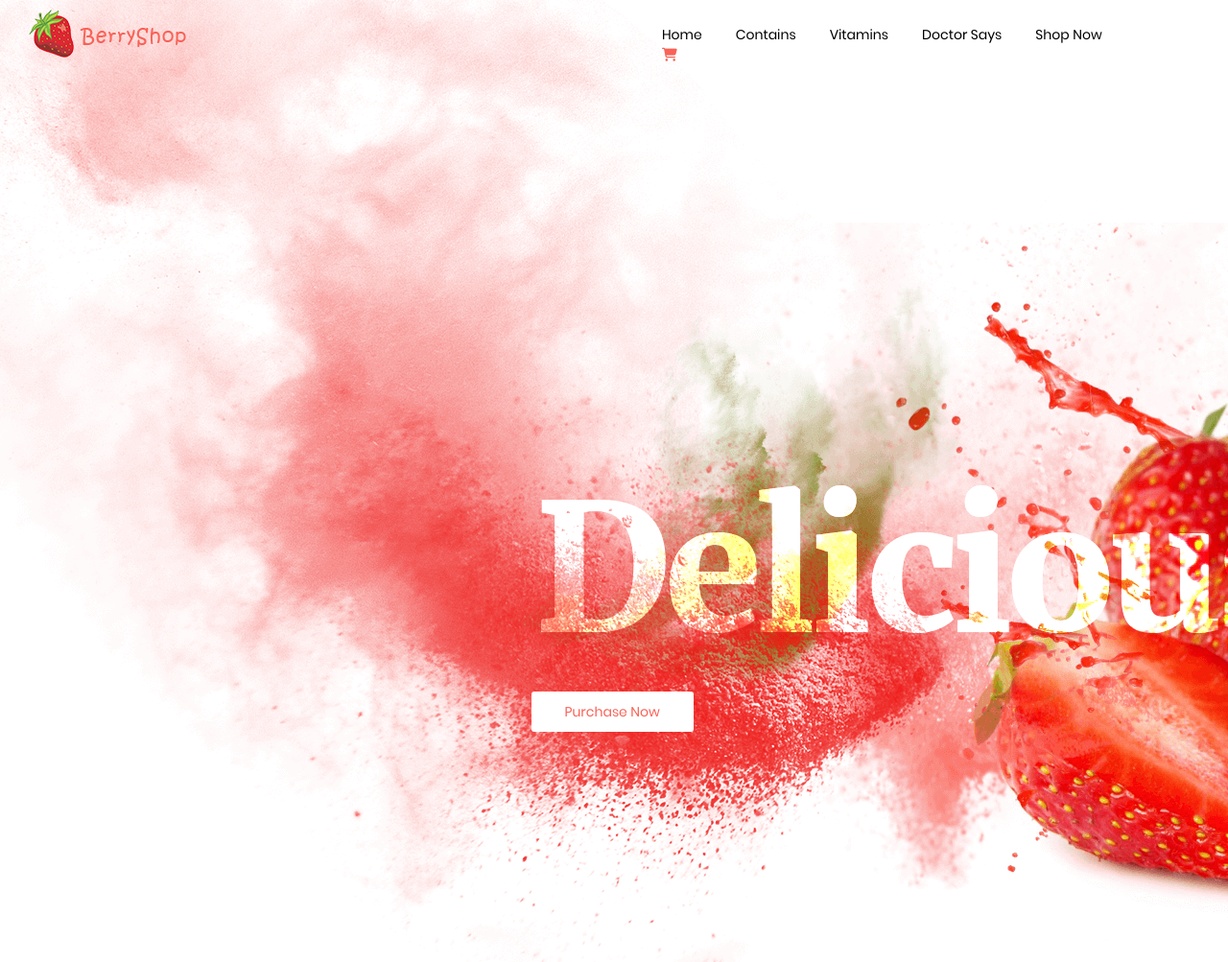
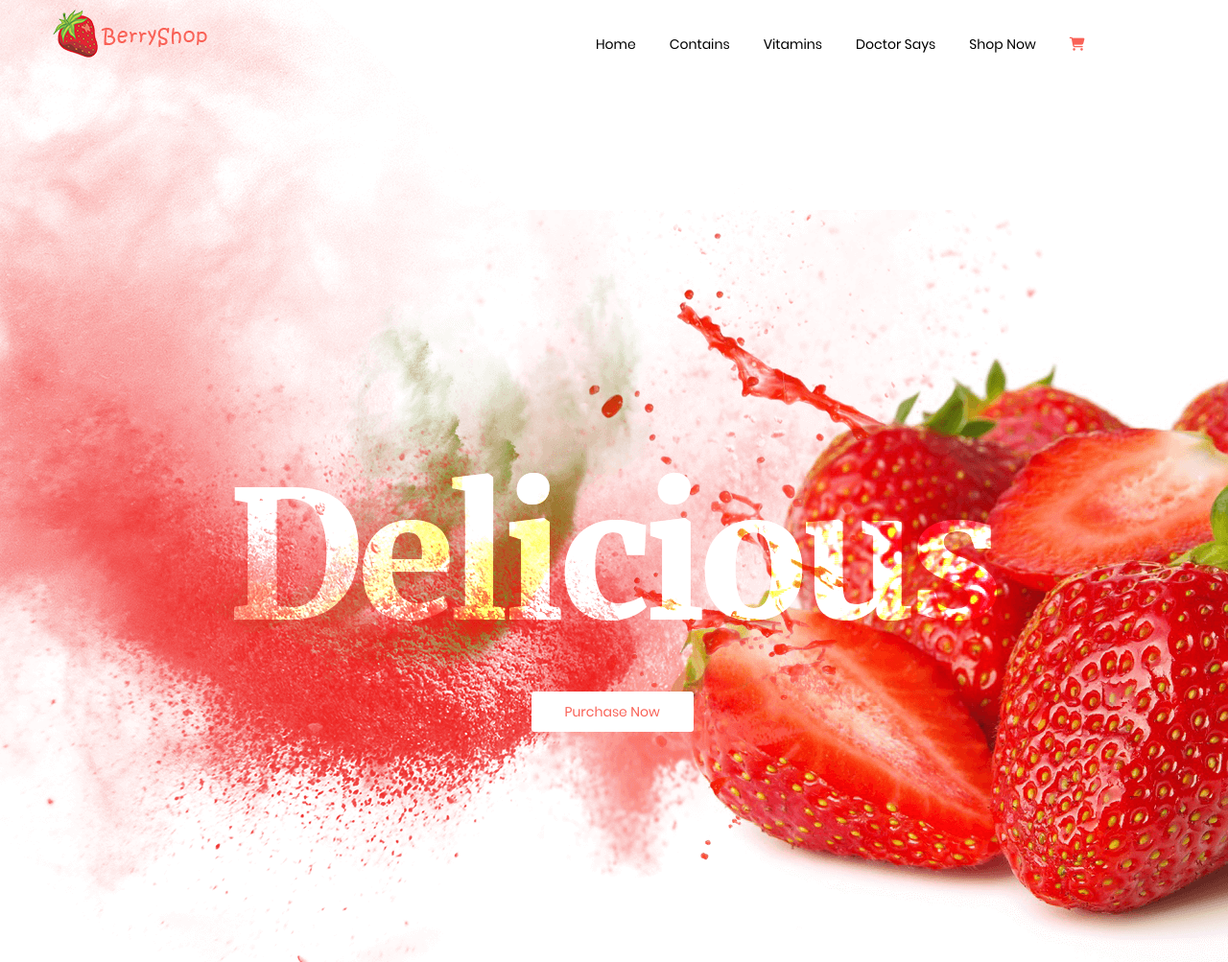
Before and after one commit to Madfinn/HomeTask, a plain HTML site: page HomeWork/HW14/index.html in a window 1280 px wide. Shown: the top 1003 px of the page at 96% size. Drawn offline with Linux system fonts and the light colour scheme.

Commit message:
Fix styles

```diff
--- a/HomeWork/HW14/css/style.css
+++ b/HomeWork/HW14/css/style.css
@@ -86,7 +86,7 @@ a {
 
 /* Section one */
 .section-one {
-	background: url(../img/bg.png);
+	background: url(../img/bg.png) no-repeat center center;
 }
 
 /* Header */
@@ -97,11 +97,11 @@ a {
 
 .menu li {
 	display: inline-block;
-	padding-right: 31px;
+	padding-left: 31px;
 }
 
 .header-logo, .header-menu {
-	width: 585px;
+	width: 685px;
 	padding-top: 10px;
 	padding-left: 10px;
 }
@@ -118,13 +118,13 @@ a {
 .strawberry-logo {
 	position: absolute;
 	top: 10px;
-	left: -25px;
+	left: 0;
 }
 
 .berryshop-logo {
 	position: absolute;
 	top: 29px;
-	left: 28px;
+	left: 50px;
 }
 
 /* White button */
```
